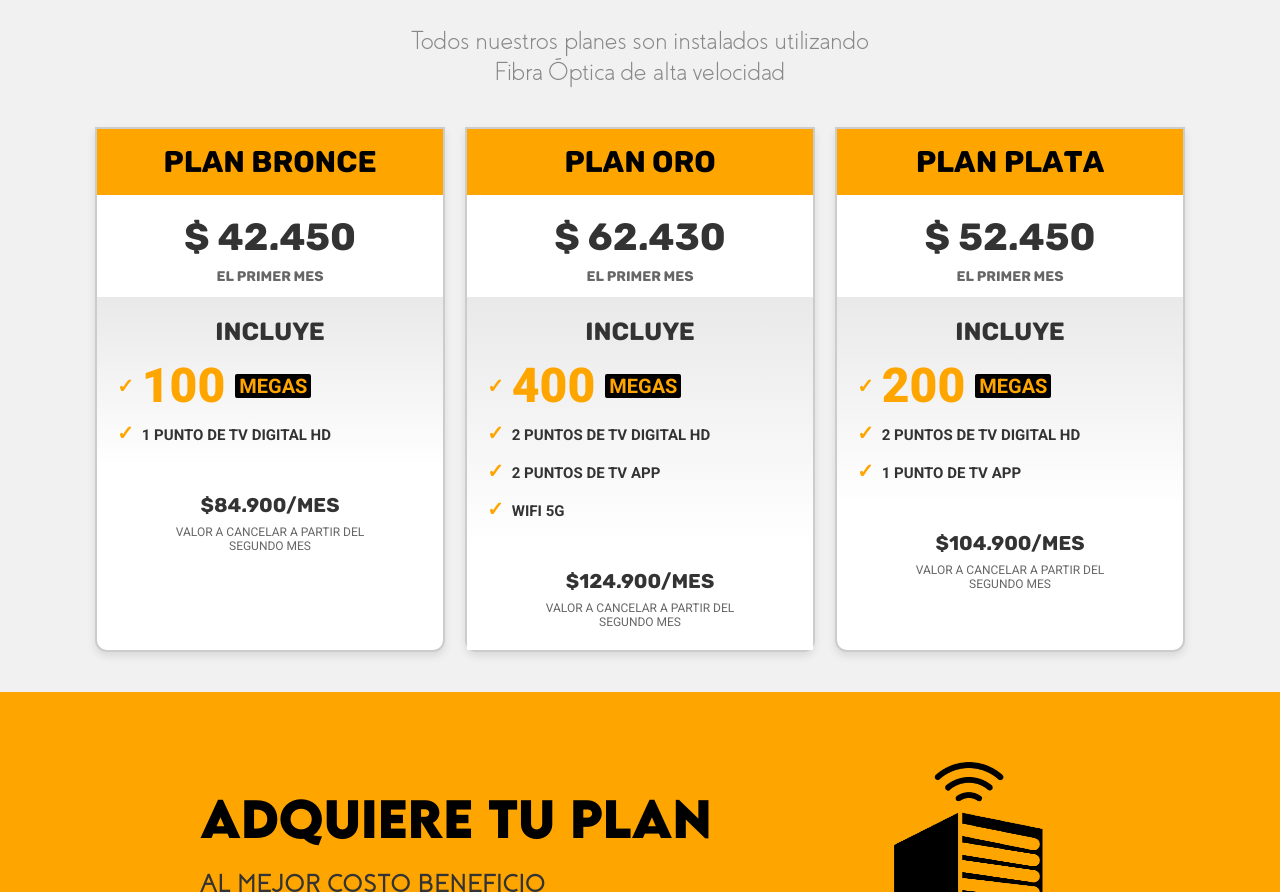
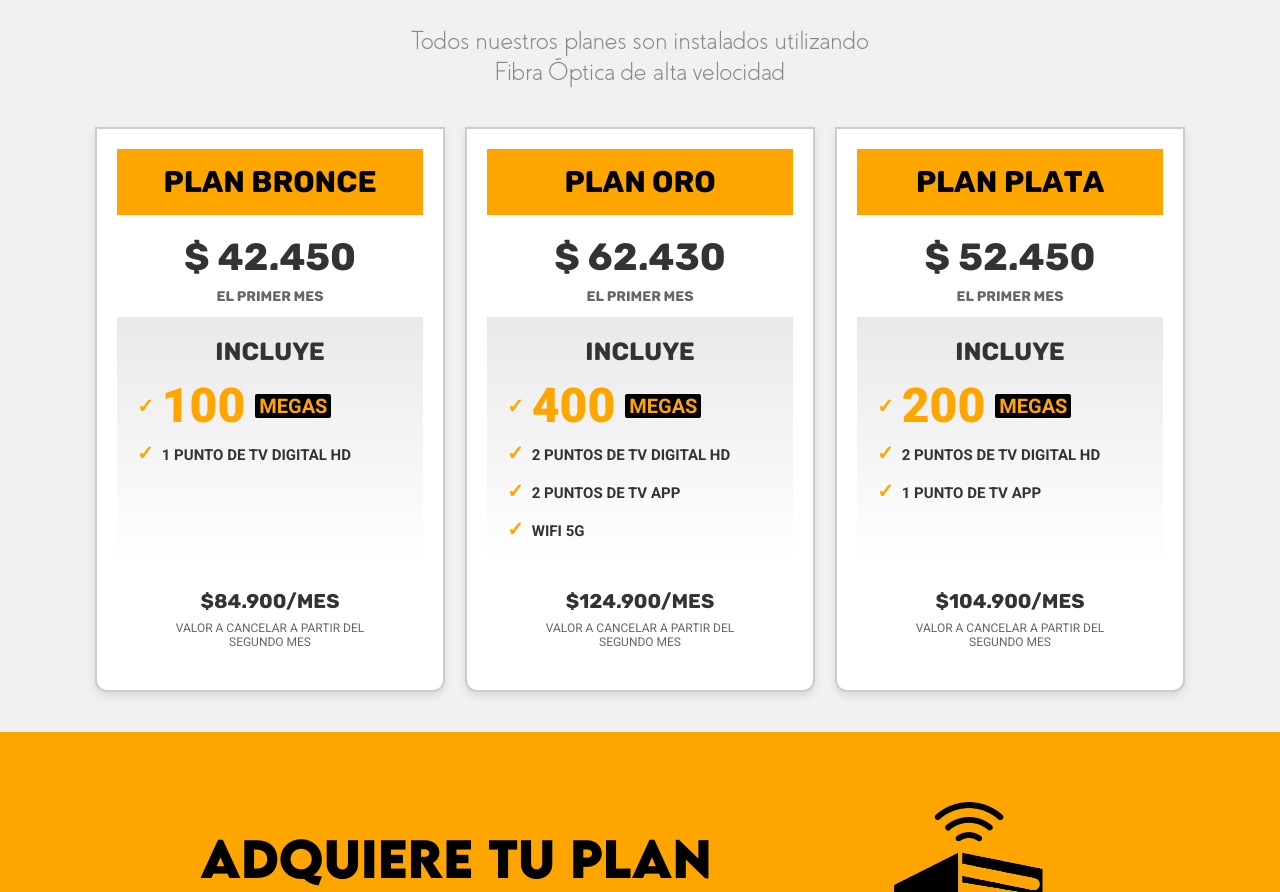
Before and after one commit to Saarmyx/web-Galaxy-sar, a React (Vite) app: page / in a window 1280 px wide. Shown: the part 760-1652 px from the top of the page. Built offline with nearby package versions, Linux system fonts and the light colour scheme.

Commit message:
Arreglos varios

```diff
--- a/src/components/PlansSection.css
+++ b/src/components/PlansSection.css
@@ -33,14 +33,17 @@
 }
 
 .plan-card {
+  display: flex;
+  flex-direction: column;
+  justify-content: space-between;
   background: #ffffff;
   border: 2px solid rgba(2, 2, 2, 0.2);
   border-radius: 0 0 12px 12px;
-  padding: 0;
+  padding: 20px;
   flex: 1;
   min-width: 280px;
   max-width: 350px;
-  box-shadow: 0 4px 8px rgba(0,0,0,0.1);
+  box-shadow: 0 4px 8px rgba(0, 0, 0, 0.1);
 }
 
 .plan-header {
```
